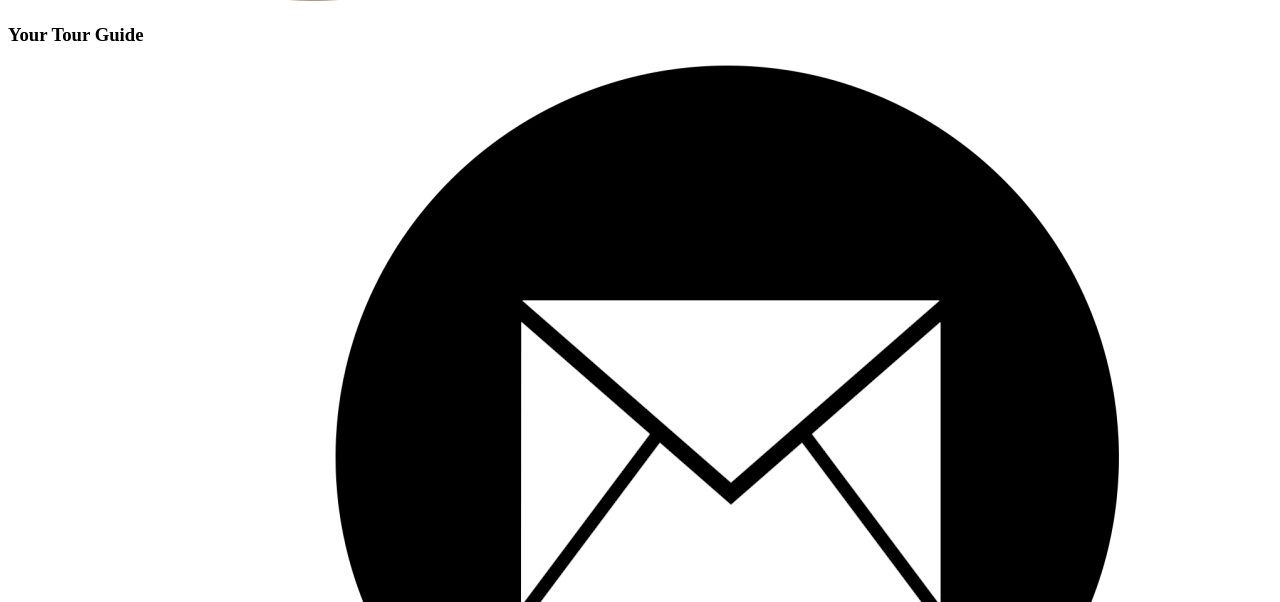
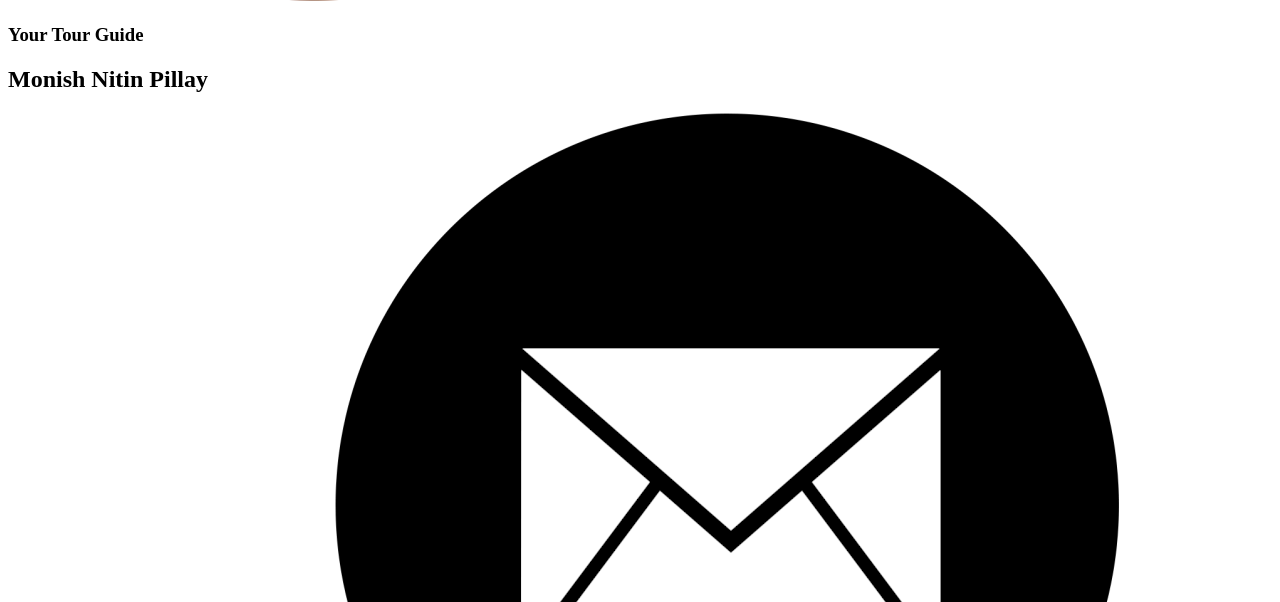
Before and after one commit to Code-Monish/Tour-Guide, a plain HTML site: page index.html in a window 1280 px wide. Shown: the part 997-1599 px from the top of the page. Drawn offline with Linux system fonts and the light colour scheme.

Commit message:
WIP (css)

```diff
--- a/index.css
+++ b/index.css
@@ -1,10 +1,4 @@
-#title {
-    background-image: url("images/Bangalore.jpg");
-    margin-bottom: 10px;
+body {
     text-align: center;
+    background: #F1FAEE;
 }
-
-body {
-    background: #F1FAEE;
-
-}
--- a/index.html
+++ b/index.html
@@ -25,6 +25,7 @@
         <div id="card">
             <img src="images/profile-pic (1).png">
             <h3> Your Tour Guide</h3>
+            <h2>Monish Nitin Pillay</h2>
             <div id="socials">
                 <a target="_blank" href="https://github.com/Code-Monish"><img src="images/github-mark-white.png"></a>
                 <a target="_blank" href="https://www.instagram.com/cappy_noodles/"><img src="images/insta.png"></a>
```
